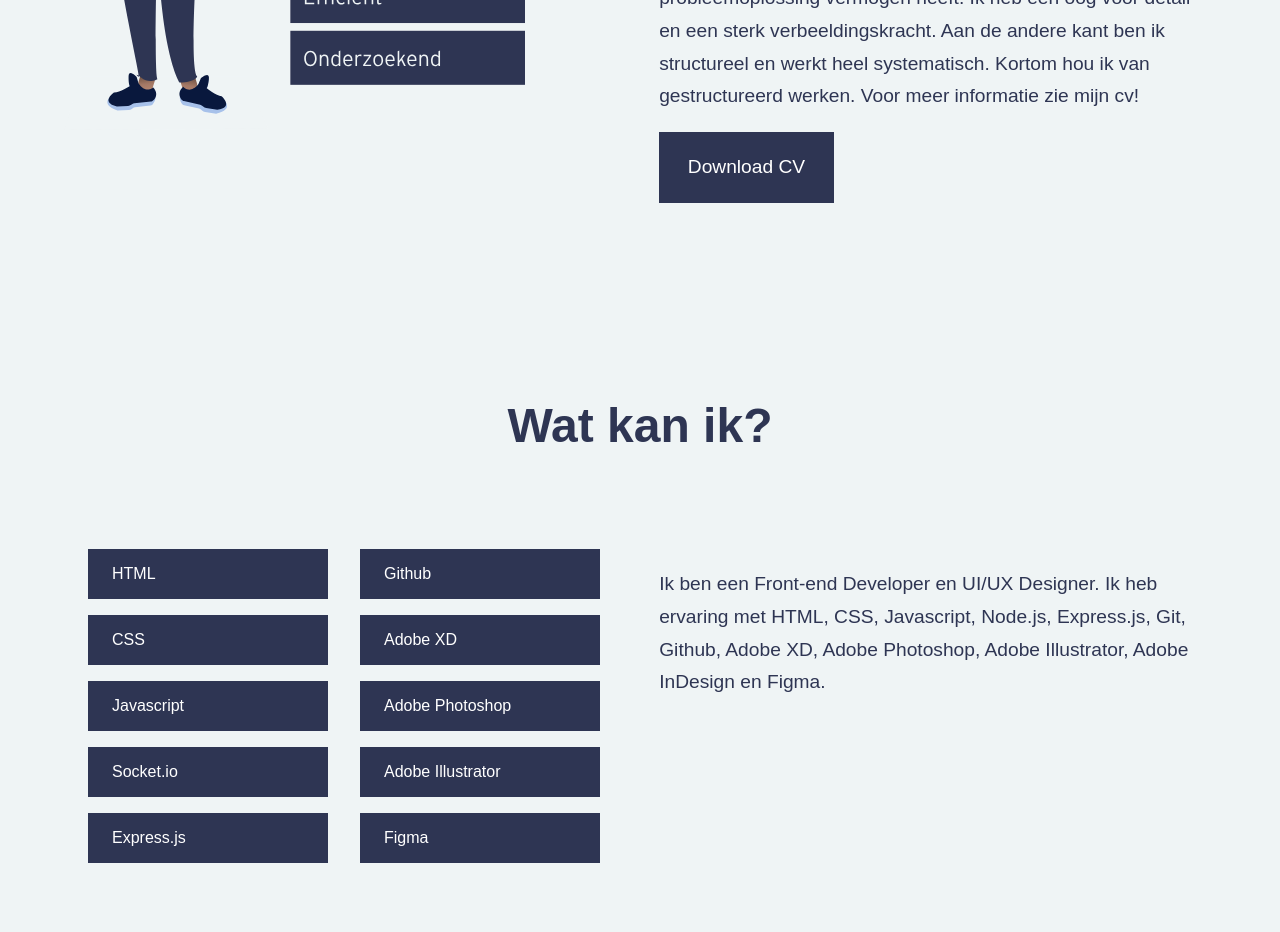
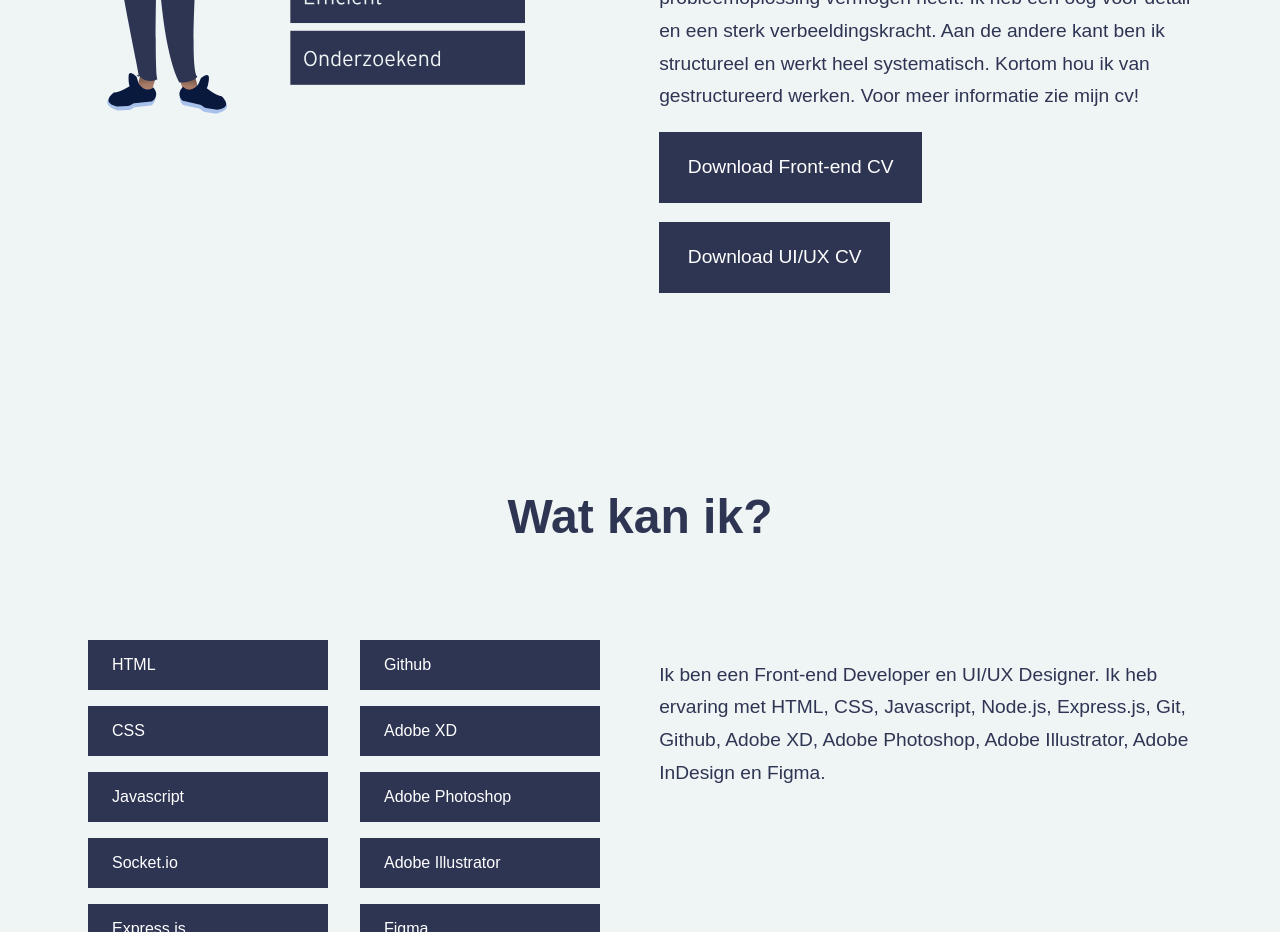
Before and after one commit to K3A101/keisha-alexander-portfolio, a plain HTML site: page over-mij.html in a window 1280 px wide. Shown: the part 1080-2012 px from the top of the page. Drawn offline with Linux system fonts and the light colour scheme; no server answers; files whose address does not match are found by name; a web font is replaced by a local one.

Commit message:
andere CV toegevoegd

```diff
--- a/over-mij.html
+++ b/over-mij.html
@@ -63,7 +63,8 @@
                     vermogen heeft. Ik heb een oog voor detail en een sterk verbeeldingskracht. Aan de andere kant ben
                     ik structureel en
                     werkt heel systematisch. Kortom hou ik van gestructureerd werken. Voor meer informatie zie mijn cv!
-                    <a href="./cv/cv-keisha-alexander.pdf" download="Mijn CV">Download CV</a>
+                    <a href="./cv/cv-keisha-alexander.pdf" download="Mijn CV">Download Front-end CV</a>
+                    <a href="./cv/cv-ui-ux-keisha-alexander.pdf" download="Mijn CV">Download UI/UX CV</a>
                 </p>
             </article>
         </section>
```
Also changed, not shown: 2 other files.
